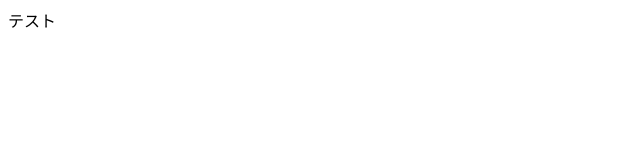
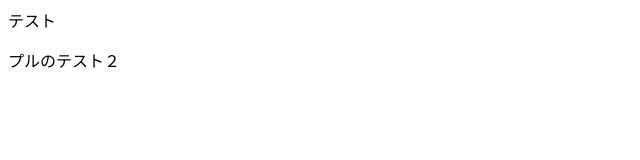
Before and after one commit to mmnn0932/command, a plain HTML site: page index.html in a window 1280 px wide. Shown: the whole page, without its empty margins (0-640 px from the left). Drawn offline with Linux system fonts and the light colour scheme.

Commit message:
Update index.html

```diff
--- a/index.html
+++ b/index.html
@@ -1 +1,2 @@
 <p>テスト</p>
+<p>プルのテスト２</p>
```
